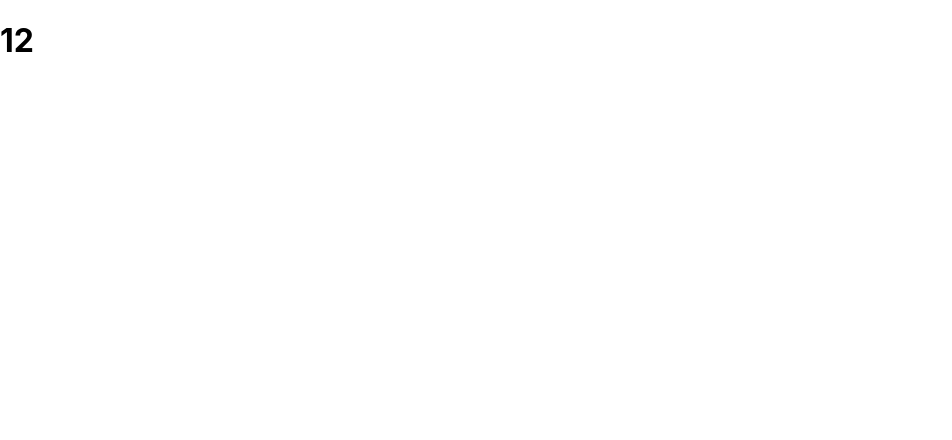
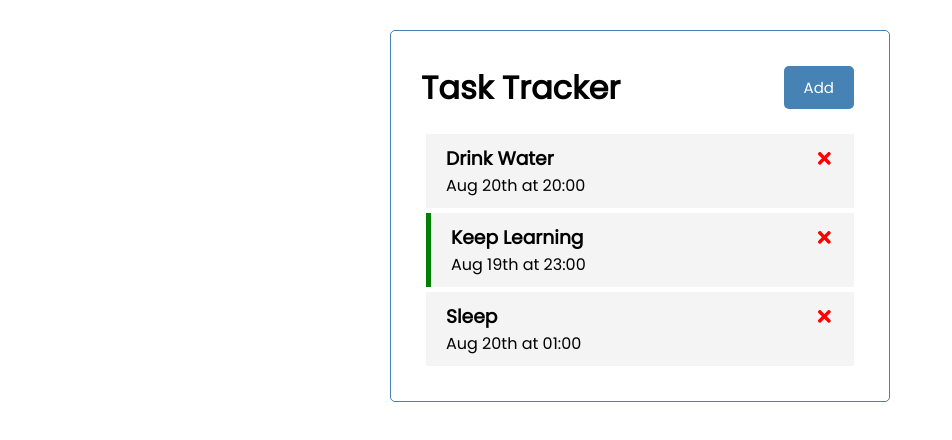
Before and after one commit to insuajuan/react-task-tracker, a React (Create React App) app: page / in a window 1280 px wide. Shown: the top 440 px of the page, without its empty margins (0-952 px from the left). Built offline with nearby package versions, Linux system fonts and the light colour scheme.

Commit message:
added button and tasks

```diff
--- a/package.json
+++ b/package.json
@@ -8,6 +8,7 @@
     "@testing-library/user-event": "^12.8.3",
     "react": "^17.0.2",
     "react-dom": "^17.0.2",
+    "react-icons": "^4.2.0",
     "react-scripts": "4.0.3",
     "web-vitals": "^1.1.2"
   },
--- a/src/App.js
+++ b/src/App.js
@@ -1,10 +1,44 @@
 import Header from "./components/Header";
+import Tasks from "./components/Tasks";
+import { useState } from "react";
 
 
 export default function App() {
+  const [tasks, setTasks] = useState([
+      {
+          id: 1,
+          text: 'Drink Water',
+          day: 'Aug 20th at 20:00',
+          reminder: false,
+      },
+      {
+          id: 2,
+          text: 'Keep Learning',
+          day: 'Aug 19th at 23:00',
+          reminder: true,
+      },
+      {
+          id: 3,
+          text: 'Sleep',
+          day: 'Aug 20th at 01:00',
+          reminder: false,
+      }
+  ]);
+
+  // Delete Task:
+  const deleteTask = (id) => {
+    setTasks(tasks.filter((task) => task.id !== id))
+  };
+
+  // Toggle Reminder:
+  const toggleReminder = (id) => {
+    setTasks(tasks.map((task) => task.id === id ? { ...task, reminder: !task.reminder } : task)
+    )};
+
   return (
     <div className="container">
-      <Header title={[1, 2]}></Header>
+      <Header title='Task Tracker'/>
+      <Tasks tasks={tasks} onDelete={deleteTask} onToggle={toggleReminder}/>
     </div>
   );
 }
--- /dev/null
+++ b/src/components/Button.js
@@ -0,0 +1,16 @@
+export default function Button({ color, text}) {
+
+    const onClick = (e) => {
+        alert(e.cancelable)
+    }
+
+    return (
+        <button style={{backgroundColor: color}} className='btn' onClick={onClick}>
+            {text}
+        </button>
+    )
+}
+
+Button.defaultProps = {
+    color: 'steelblue',
+}
--- a/src/components/Header.js
+++ b/src/components/Header.js
@@ -1,10 +1,12 @@
 import PropTypes from 'prop-types'
+import Button from './Button'
 
 
 export default function Header({ title }) {
     return (
-        <header>
+        <header className='header'>
             <h1>{title}</h1>
+            <Button text='Add'/>
         </header>
     )
 }
@@ -14,5 +16,5 @@
 }
 
 Header.propTypes = {
-    title: PropTypes.string
+    title: PropTypes.string.isRequired,
 }
--- /dev/null
+++ b/src/components/Task.js
@@ -0,0 +1,11 @@
+import { FaTimes } from 'react-icons/fa'
+
+export default function Task({ task, onDelete, onToggle }) {
+    return (
+        <div className={`task ${task.reminder ? 'reminder' : ''}`} onDoubleClick={() => onToggle(task.id)}>
+            <h3>{task.text} <FaTimes style={{color: 'red'}} onClick={() => onDelete(task.id)}/></h3>
+            <p>{task.day}</p>
+
+        </div>
+    )
+}
--- /dev/null
+++ b/src/components/Tasks.js
@@ -0,0 +1,9 @@
+import Task from "./Task";
+
+export default function Tasks({ tasks, onDelete, onToggle }) {
+    return (
+        <>
+           {tasks.map((task) => (<Task key={task.id} task={task} onDelete={onDelete} onToggle={onToggle}></Task>))}
+        </>
+    )
+}
--- a/src/index.css
+++ b/src/index.css
@@ -1,13 +1,112 @@
-body {
+@import url('https://fonts.googleapis.com/css2?family=Poppins:wght@300;400&display=swap');
+
+* {
+  box-sizing: border-box;
   margin: 0;
-  font-family: -apple-system, BlinkMacSystemFont, 'Segoe UI', 'Roboto', 'Oxygen',
-    'Ubuntu', 'Cantarell', 'Fira Sans', 'Droid Sans', 'Helvetica Neue',
-    sans-serif;
-  -webkit-font-smoothing: antialiased;
-  -moz-osx-font-smoothing: grayscale;
+  padding: 0;
 }
 
-code {
-  font-family: source-code-pro, Menlo, Monaco, Consolas, 'Courier New',
-    monospace;
+body {
+  font-family: 'Poppins', sans-serif;
 }
+
+.container {
+  max-width: 500px;
+  margin: 30px auto;
+  overflow: auto;
+  min-height: 300px;
+  border: 1px solid steelblue;
+  padding: 30px;
+  border-radius: 5px;
+}
+
+.header {
+  display: flex;
+  justify-content: space-between;
+  align-items: center;
+  margin-bottom: 20px;
+}
+
+.btn {
+  display: inline-block;
+  background: #000;
+  color: #fff;
+  border: none;
+  padding: 10px 20px;
+  margin: 5px;
+  border-radius: 5px;
+  cursor: pointer;
+  text-decoration: none;
+  font-size: 15px;
+  font-family: inherit;
+}
+
+.btn:focus {
+  outline: none;
+}
+
+.btn:active {
+  transform: scale(0.98);
+}
+
+.btn-block {
+  display: block;
+  width: 100%;
+}
+
+.task {
+  background: #f4f4f4;
+  margin: 5px;
+  padding: 10px 20px;
+  cursor: pointer;
+}
+
+.task.reminder {
+  border-left: 5px solid green;
+}
+
+.task h3 {
+  display: flex;
+  align-items: center;
+  justify-content: space-between;
+}
+
+.add-form {
+  margin-bottom: 40px;
+}
+
+.form-control {
+  margin: 20px 0;
+}
+
+.form-control label {
+  display: block;
+}
+
+.form-control input {
+  width: 100%;
+  height: 40px;
+  margin: 5px;
+  padding: 3px 7px;
+  font-size: 17px;
+}
+
+.form-control-check {
+  display: flex;
+  align-items: center;
+  justify-content: space-between;
+}
+
+.form-control-check label {
+  flex: 1;
+}
+
+.form-control-check input {
+  flex: 2;
+  height: 20px;
+}
+
+footer {
+  margin-top: 30px;
+  text-align: center;
+}
```
Also changed, not shown: 1 other file (tests, documents, lock files or other folders).
